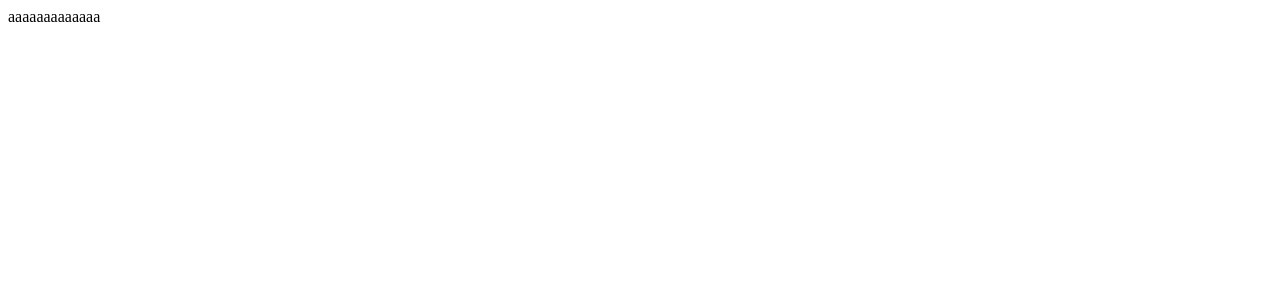
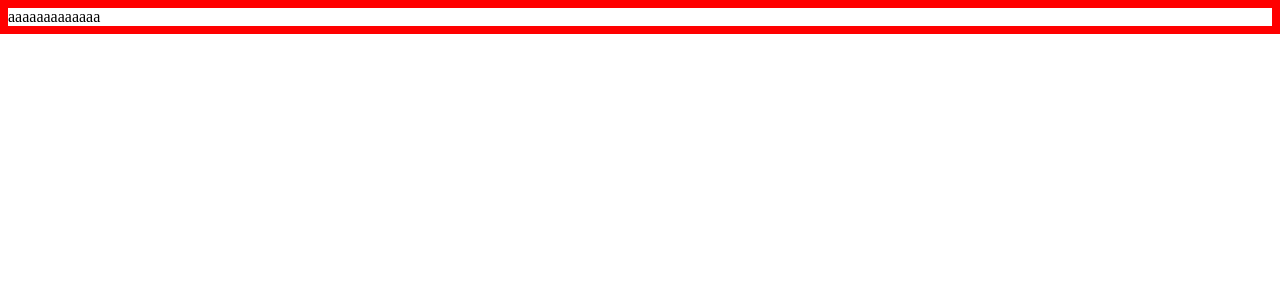
Before and after one commit to sellist/personal-website, a Vue app: page / in a window 1280 px wide. Shown: the top 300 px of the page. Built offline with nearby package versions, Linux system fonts and the light colour scheme.

Commit message:
add some styling files for future development

```diff
--- a/src/App.vue
+++ b/src/App.vue
@@ -13,4 +13,12 @@ export default {
 }
 </script>
 
-<style scoped></style>
+<style>
+  @import "./styles/global.css";
+
+  *,*::before,*::after{
+    margin: 0;
+    padding:0;
+  }
+
+</style>
--- a/src/router/routes.js
+++ b/src/router/routes.js
@@ -1,18 +1,24 @@
 import * as VueRouter from 'vue-router'
 const test = () => import('../views/TestView.vue')
 const testTwo = () => import('../views/TestViewTwo.vue')
+const testingComp = () => import('../views/TestingComp.vue')
 
 const routes = [
         {
             path: '/',
-            name: 'test',
+            name: 'resume',
             component: test,
         },
         {
             path: '/two',
-            name: 'testTwo',
+            name: 'goose',
             component: testTwo,
-        }
+        },
+        {
+            path: '/test',
+            name: 'testComp',
+            component: testingComp,
+        },
     ]
 
 const router = VueRouter.createRouter({
--- /dev/null
+++ b/src/styles/common.css
@@ -0,0 +1,12 @@
+@import './light-colors.css';
+@import './typography.css';
+
+div {
+    width: 100%;
+    height: 100%;
+    border: 1px red solid;
+}
+
+@media screen {
+
+}
--- /dev/null
+++ b/src/styles/dark-colors.css
@@ -0,0 +1,8 @@
+:root {
+    --background: #381f02;
+    --button-idle: #dfdfdf;
+    --button-hover: #fcfcfc;
+    --menu-bar-background: #00252c;
+    --menu-bar-item: #d6d6d6;
+    --menu-bar-item-hover: #ffffff;
+}
--- /dev/null
+++ b/src/styles/desktop.css
@@ -0,0 +1,3 @@
+div {
+    border: 4px red solid;
+}
--- /dev/null
+++ b/src/styles/global.css
@@ -0,0 +1,9 @@
+@import url("./mobile.css") only screen and (max-width: 700px);
+@import url("./desktop.css") only screen and (min-width: 700px);
+
+:root {
+    width: 100%;
+    height: 100%;
+    overflow-y: hidden;
+    overflow-x: hidden;
+}
--- /dev/null
+++ b/src/styles/light-colors.css
@@ -0,0 +1,8 @@
+:root {
+    --background: #ffd09a;
+    --button-idle: #dfdfdf;
+    --button-hover: #fcfcfc;
+    --menu-bar-background: #d1f5fc;
+    --menu-bar-item: #1a1a1a;
+    --menu-bar-item-hover: #000000;
+}
--- /dev/null
+++ b/src/styles/mobile.css
@@ -0,0 +1,3 @@
+div {
+    border: 1px green solid;
+}
--- /dev/null
+++ b/src/styles/typography.css
@@ -0,0 +1,3 @@
+:root {
+    font: tahoma;
+}
--- /dev/null
+++ b/src/views/TestingComp.vue
@@ -0,0 +1,17 @@
+<template>
+    <container>
+        <div>
+            aaa
+        </div>
+    </container>
+</template>
+
+<script>
+
+export default {
+    name: "testingComp"
+}
+</script>
+
+<style scoped>
+</style>
```
